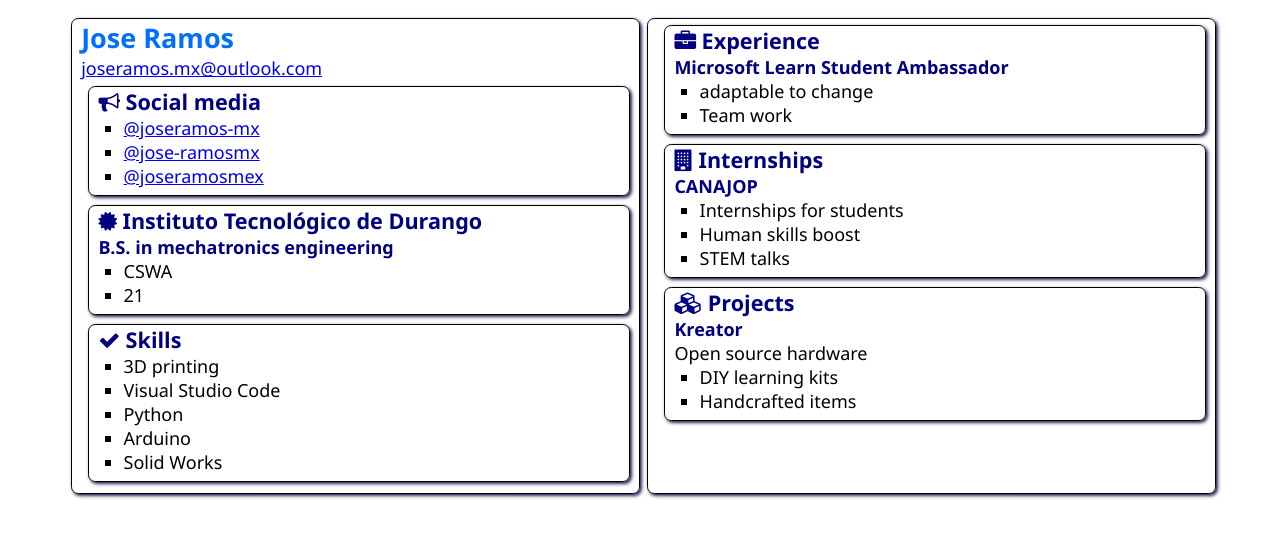
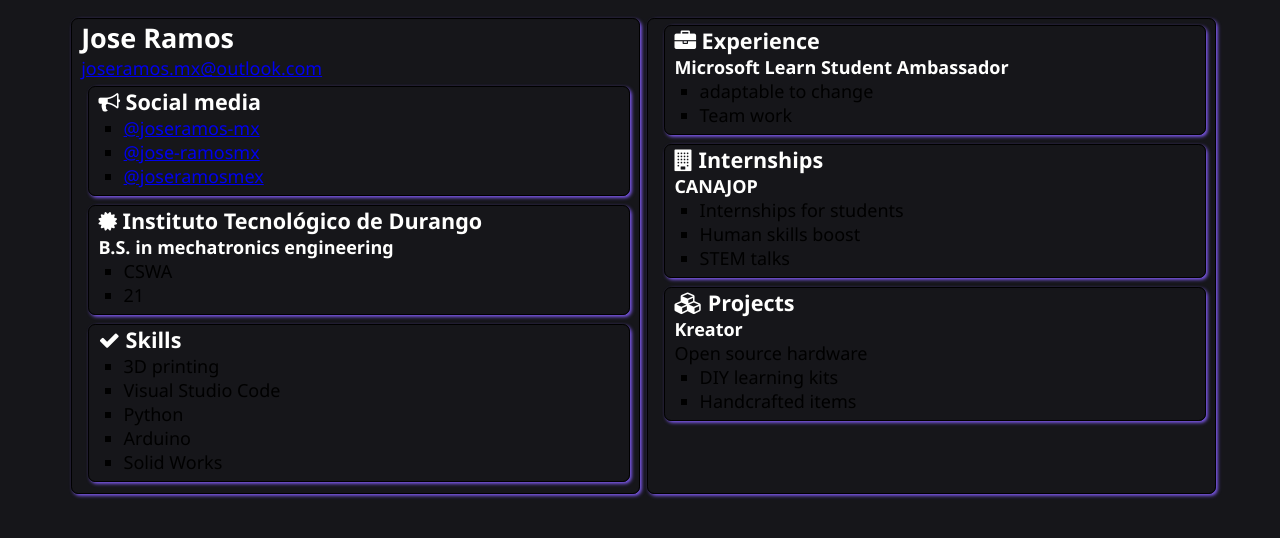
Before and after one commit to joseramos-mx/SATechnicalOnboarding, a plain HTML site: page src/index.html in a window 1280 px wide. Drawn offline with Linux system fonts and the light colour scheme.

Commit message:
Changed color scheme

```diff
--- a/src/style.css
+++ b/src/style.css
@@ -2,7 +2,7 @@ body {
     font-family: 'Segoe UI', Tahoma, Geneva, Verdana, sans-serif;
     font-size: 18px;
     margin: 1% 5%;
-    background-color:E6F7FF;
+    background-color:#16161a;
 }
 
 main {
@@ -12,7 +12,7 @@ main {
 
 
 .box {
-    box-shadow: .1em .1em .2em #131246;
+    box-shadow: .1em .1em .2em #7f5af0;
     border-radius: .4em;
     border-width: .01em;
     border-style: solid;
@@ -23,19 +23,19 @@ main {
 }
 
 h1 {
-    color: rgb(0, 110, 255);
+    color: #fffffe;
     margin: 0em;
     display: block;
 }
 
 h2 {
-    color: navy;
+    color: #fffffe;
     font-size: 1.2em;
     margin: 0em;
 }
 
 h3 {
-    color: navy;
+    color: #fffffe;
     font-size: 1em;
     margin: 0em;
 }
```
